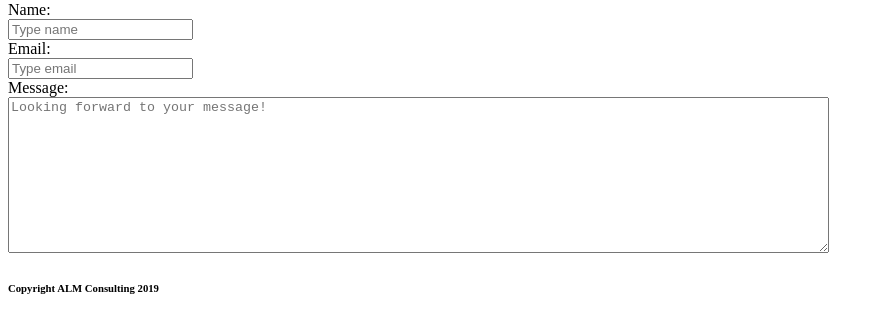
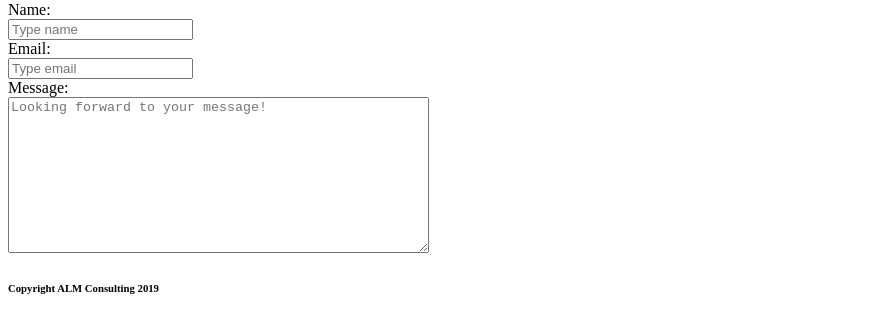
Before and after one commit to jazznerd206/Portfolio-Assignment, a plain HTML site: page contact.html in a window 1280 px wide. Shown: the part 200-532 px from the top of the page, without its empty margins (0-884 px from the left). Drawn offline with Linux system fonts and the light colour scheme.

Commit message:
changed text area size

```diff
--- a/contact.html
+++ b/contact.html
@@ -12,9 +12,13 @@
     <div class="toplevel">
     <!--Header-->
         <header class="quote">
-            <title>Andrew Miller</title>
+            <title>
+                Andrew Miller
+            </title>
     <!--Hopefully this will turn into a different quote on a schedule basis, perhaps once a week-->
-            <h2>"An artist cannot fail, it is a success to be one"</h2>
+            <h2>
+                "An artist cannot fail, it is a success to be one"
+            </h2>
     <!--This is the navigation menu at the the top of the page.-->
             <nav class="clearfix" id="topnav">
                 <ul>
@@ -43,7 +47,7 @@
                 <br>
                 Message:
                 <br>
-                <textarea name="message" rows="10" cols="100" placeholder="Looking forward to your message!"></textarea>
+                <textarea name="message" rows="10" cols="50" placeholder="Looking forward to your message!"></textarea>
                 <br>
             </form>
         </div>
```
